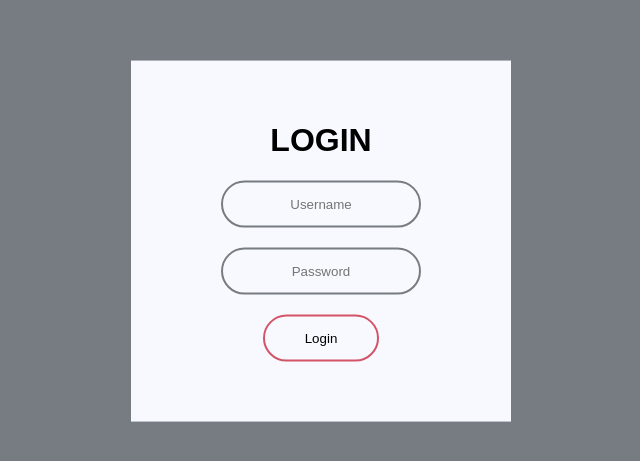
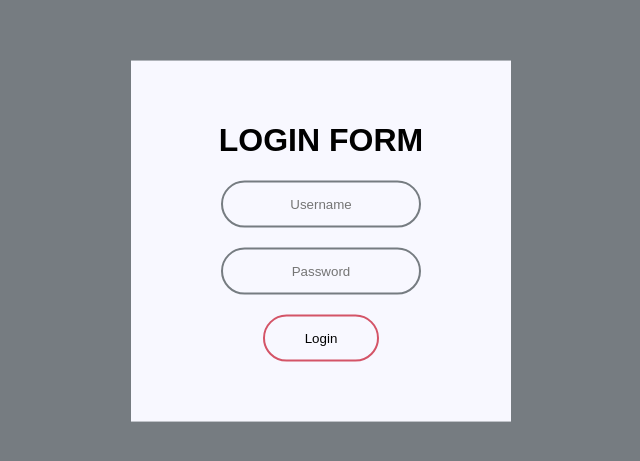
Before and after one commit to thano-ai/testGit, a plain HTML site: page index.html in a window 1280 px wide. Shown: the part 159-620 px from the top of the page, without its empty margins (319-959 px from the left). Drawn offline with Linux system fonts and the light colour scheme.

Commit message:
update home page

```diff
--- a/index.html
+++ b/index.html
@@ -7,7 +7,7 @@
     <body>
         <div class="warpper">
             <form class="box" action="index.html" method="POST">
-                <h1>Login</h1>
+                <h1>Login Form</h1>
                 <input type="text" name="" placeholder="Username">
                 <input type="password" name="" placeholder="Password">
                 <input type="submit" name="" value="Login">
```
